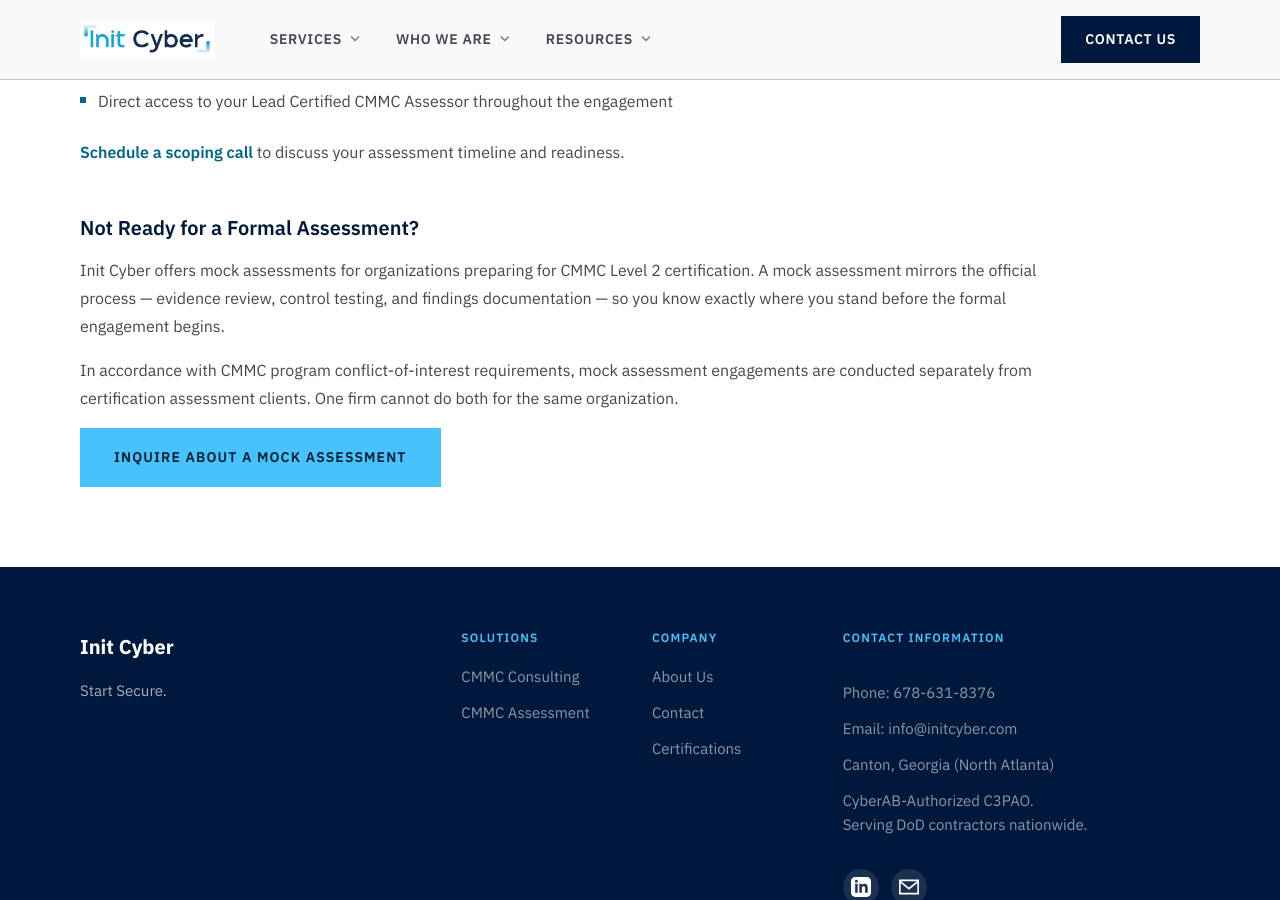
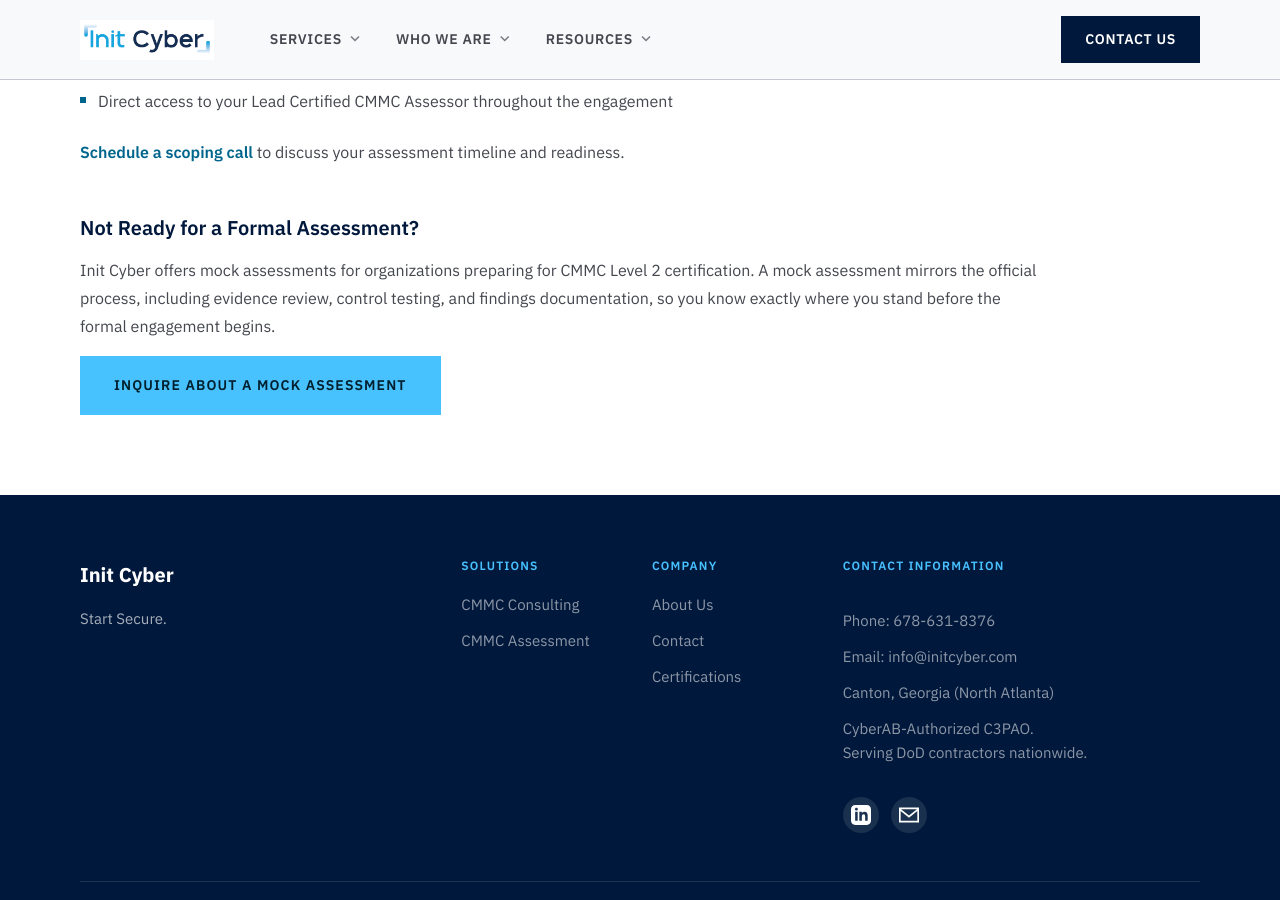
Before and after one commit to initcyber/initcyber.github.io, a Jekyll site: the page built from assessments.md, in a window 1280 px wide and 900 px high, scrolled down 1911 px. Built offline with Jekyll 4.4.1, drawn with Linux system fonts in a browser that asks for light colours.

Commit message:
adjusting assessments for mock

```diff
--- a/assessments.md
+++ b/assessments.md
@@ -65,7 +65,6 @@
 
   <div class="interior-section">
     <h3>Not Ready for a Formal Assessment?</h3>
-    <p>Init Cyber offers mock assessments for organizations preparing for CMMC Level 2 certification. A mock assessment mirrors the official process — evidence review, control testing, and findings documentation — so you know exactly where you stand before the formal engagement begins.</p>
-    <p>In accordance with CMMC program conflict-of-interest requirements, mock assessment engagements are conducted separately from certification assessment clients. One firm cannot do both for the same organization.</p>
+    <p>Init Cyber offers mock assessments for organizations preparing for CMMC Level 2 certification. A mock assessment mirrors the official process, including evidence review, control testing, and findings documentation, so you know exactly where you stand before the formal engagement begins.</p>
     <a href="/contact/" class="btn-hero-cta">INQUIRE ABOUT A MOCK ASSESSMENT</a>
   </div>
```
